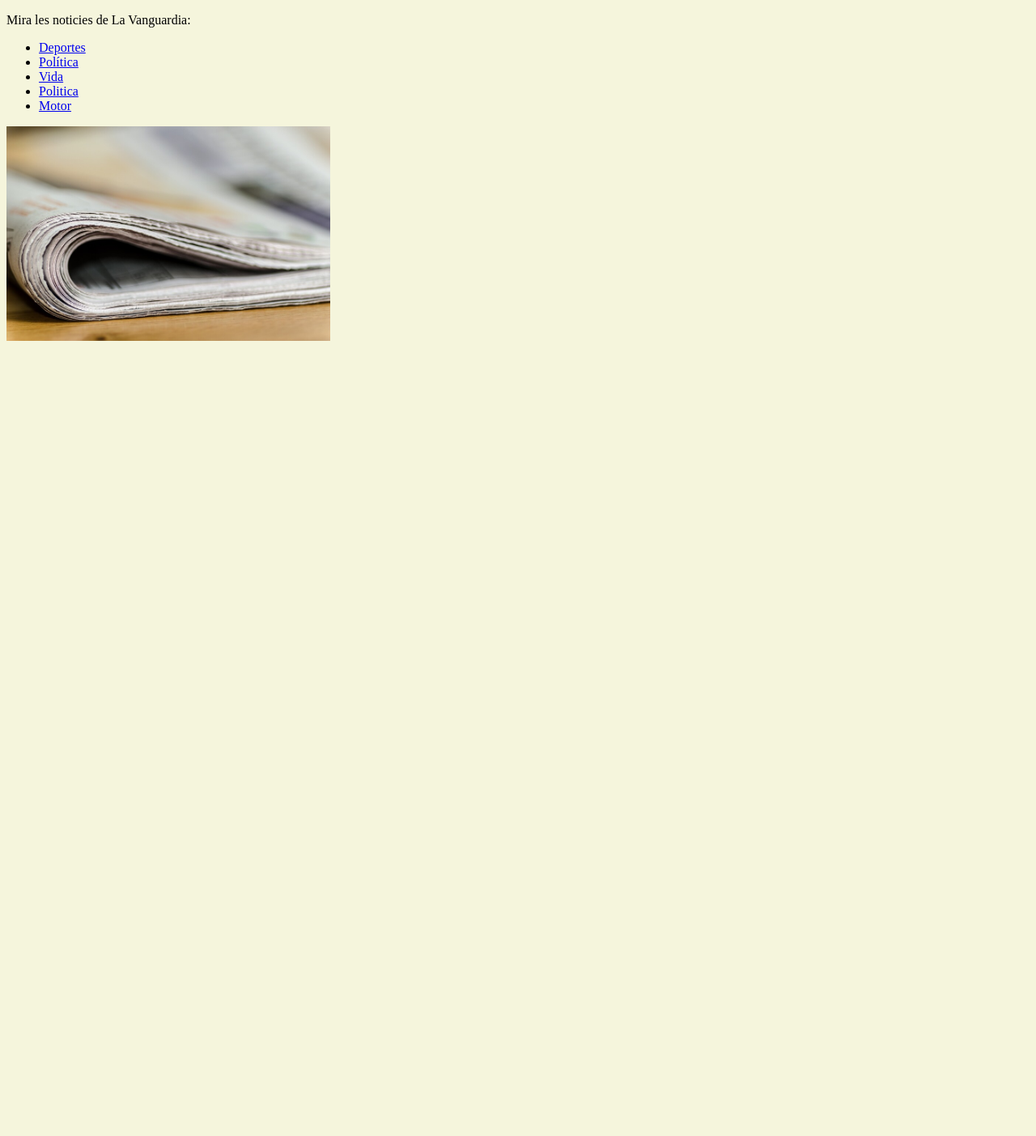
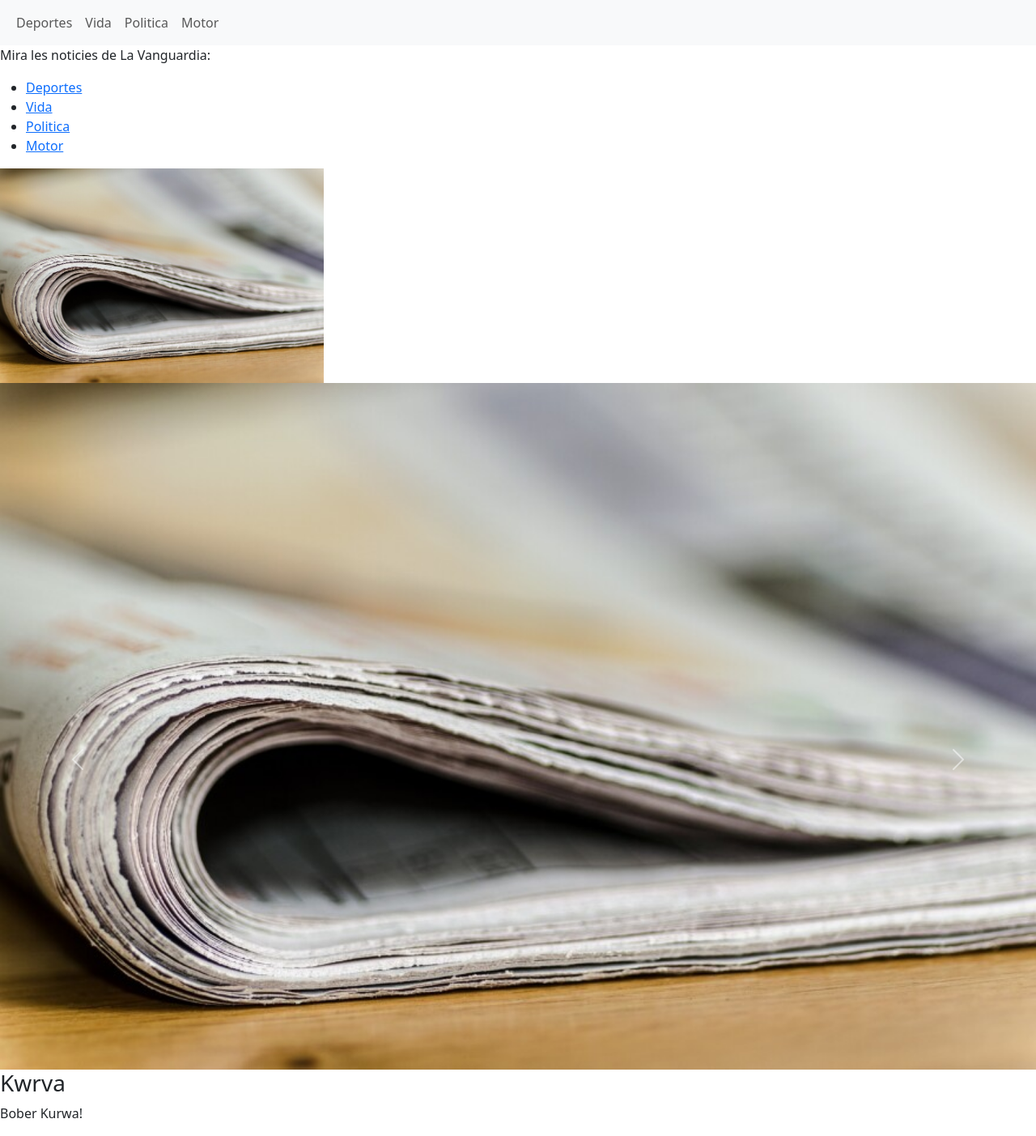
Before and after one commit to dcanomASIX1/ProgecteM04_Flask-rss, a Flask app: page / in a window 1280 px wide. Shown: the whole page at 81% size. Before the commit the page ends 421 px from the top, so only its background shows below. Run offline with Flask 3, Linux system fonts and the light colour scheme.

Commit message:
Commit 2024-05-10 2

```diff
--- a/templates/index.html
+++ b/templates/index.html
@@ -4,17 +4,74 @@
     <meta charset="UTF-8">
     <meta name="viewport" content="width=device-width, initial-scale=1.0">
     <link rel="stylesheet" href="/static/css/style.css">
+    <link href="https://cdn.jsdelivr.net/npm/bootstrap@5.3.3/dist/css/bootstrap.min.css" rel="stylesheet"
+    integrity="sha384-QWTKZyjpPEjISv5WaRU9OFeRpok6YctnYmDr5pNlyT2bRjXh0JMhjY6hW+ALEwIH" crossorigin="anonymous">
+
     <title>Diaris!</title>
 </head>
 <body>
+    <nav class="navbar navbar-expand-sm bg-light">
+
+        <div class="container-fluid">
+          <!-- Links -->
+          <ul class="navbar-nav">
+            <li class="nav-item">
+              <a class="nav-link" href="/lavanguardia/deportes">Deportes</a>
+            </li>
+            <li class="nav-item">
+              <a class="nav-link" href="/lavanguardia/vida">Vida</a>
+            </li>
+            <li class="nav-item">
+                <a class="nav-link" href="/lavanguardia/politica">Politica</a>
+            </li>
+            <li class="nav-item">
+                <a class="nav-link" href="/lavanguardia/motor">Motor</a>
+
+            </li>
+          </ul>
+        </div>
+
+    </nav>
     <p>Mira les noticies de La Vanguardia:</p>
     <ul>
         <li><a href="/lavanguardia/deportes">Deportes</a></li>
-        <li><a href="/lavanguardia/politica">Política</a></li>
         <li><a href="/lavanguardia/vida">Vida</a></li>
         <li><a href="/lavanguardia/politica">Politica</a></li>
         <li><a href="/lavanguardia/motor">Motor</a></li>
     </ul>
     <img src="/static/img/diaris.jpg" alt="Diaris" />
+
+    <div id="demo" class="carousel slide" data-bs-ride="carousel">
+
+        <!-- Indicators/dots -->
+        <div class="carousel-indicators">
+          <button type="button" data-bs-target="#demo" data-bs-slide-to="0" class="active"></button>
+          <button type="button" data-bs-target="#demo" data-bs-slide-to="1"></button>
+          <button type="button" data-bs-target="#demo" data-bs-slide-to="2"></button>
+        </div>
+
+        <!-- The slideshow/carousel -->
+        <div class="carousel-inner">
+          <div class="carousel-item active">
+            <img src="/static/img/diaris.jpg" alt="Los Angeles" class="d-block w-100">
+            <h3>Kwrva</h3>
+            <p>Bober Kurwa!</p>
+          </div>
+          <div class="carousel-item">
+            <img src="/static/img/gat.jpg" alt="Chicago" class="d-block w-100">
+          </div>
+          <div class="carousel-item">
+            <img src="/static/img/gat.jpg" alt="Chicago" class="d-block w-100">
+          </div>
+        </div>
+
+        <!-- Left and right controls/icons -->
+        <button class="carousel-control-prev" type="button" data-bs-target="#demo" data-bs-slide="prev">
+          <span class="carousel-control-prev-icon"></span>
+        </button>
+        <button class="carousel-control-next" type="button" data-bs-target="#demo" data-bs-slide="next">
+          <span class="carousel-control-next-icon"></span>
+        </button>
+    </div>
 </body>
 </html>
```
